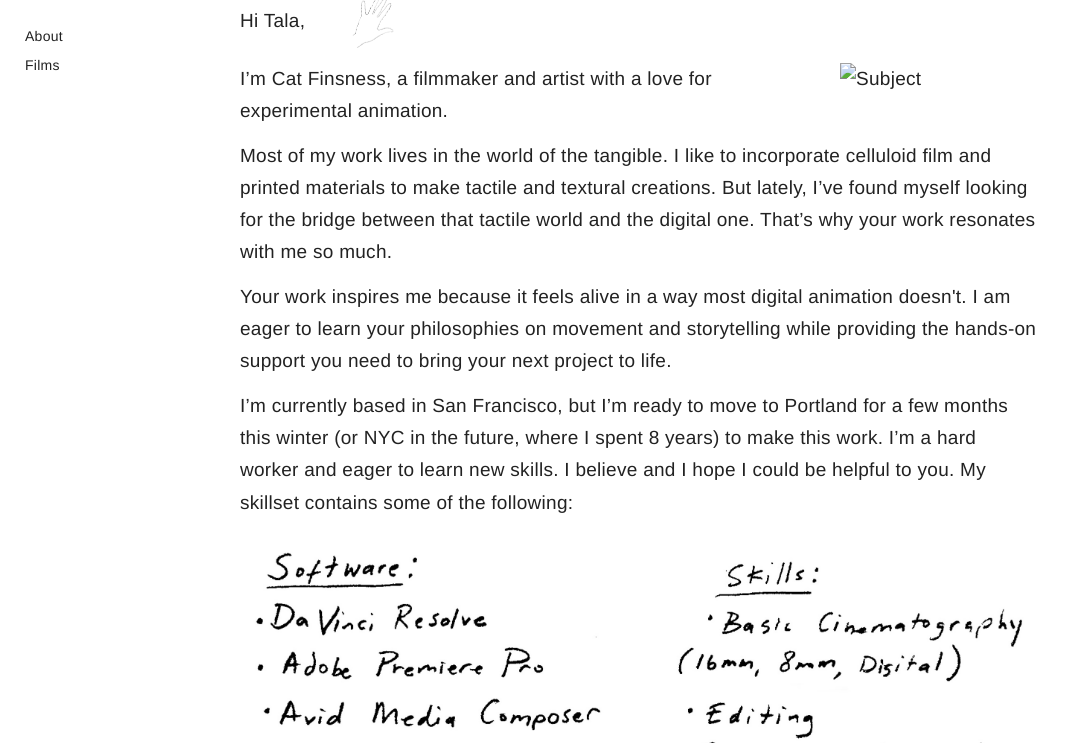
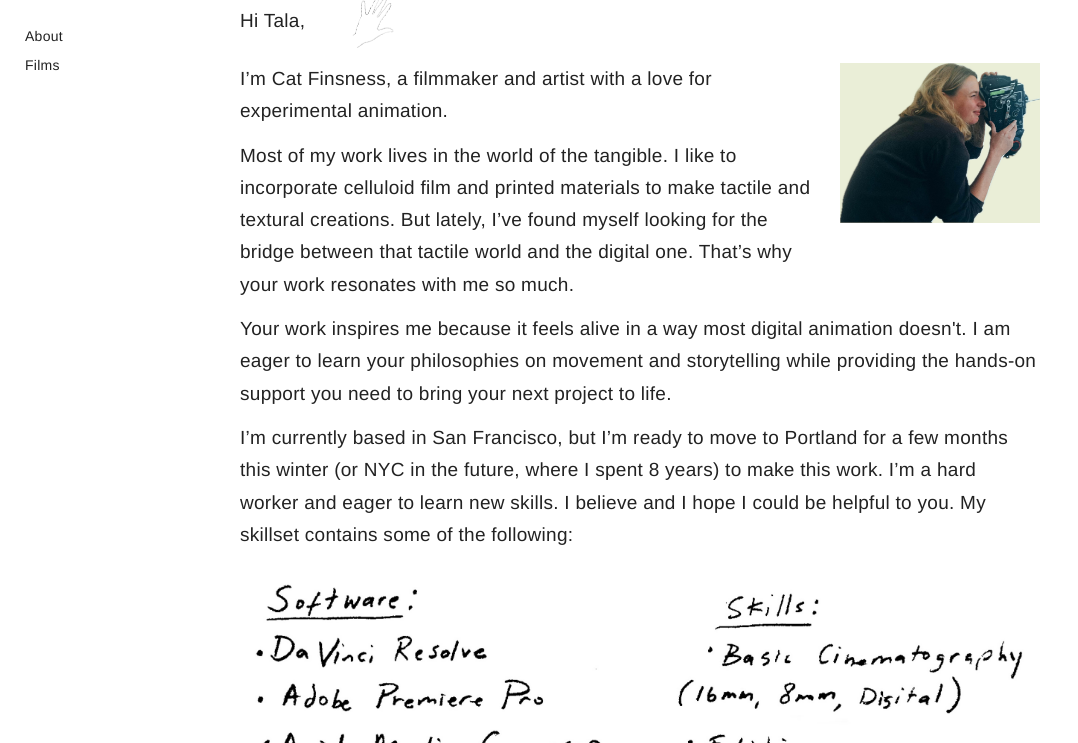
Before and after one commit to cfinsness/cfinsness.github.io, a plain HTML site: page letter-for-tala.html in a window 1280 px wide. Shown: the part 57-800 px from the top of the page, without its empty margins (0-1078 px from the left). Drawn offline with Linux system fonts and the light colour scheme.

Commit message:
I changed the name of the bolex file

```diff
--- a/letter-for-tala.html
+++ b/letter-for-tala.html
@@ -116,7 +116,7 @@
 
 
 
-                    <p><img src="images/Subject.png" alt="Subject" style="float: right; margin: 0 0 15px 20px; width: 200px; height: auto;">I’m Cat Finsness, a filmmaker and artist with a love for experimental animation. </p>
+                    <p><img src="images/bolex.jpg" alt="Subject" style="float: right; margin: 0 0 15px 20px; width: 200px; height: auto;">I’m Cat Finsness, a filmmaker and artist with a love for experimental animation. </p>
 
                     <p>Most of my work lives in the world of the tangible. I like to incorporate celluloid film and printed materials to make tactile and textural creations. But lately, I’ve found myself looking for the bridge between that tactile world and the digital one. That’s why your work resonates with me so much. </p>
                     <p>Your work inspires me because it feels alive in a way most digital animation doesn't. I am eager to learn your philosophies on movement and storytelling while providing the hands-on support you need to bring your next project to life.</p>
```
Also changed, not shown: 1 other file.
